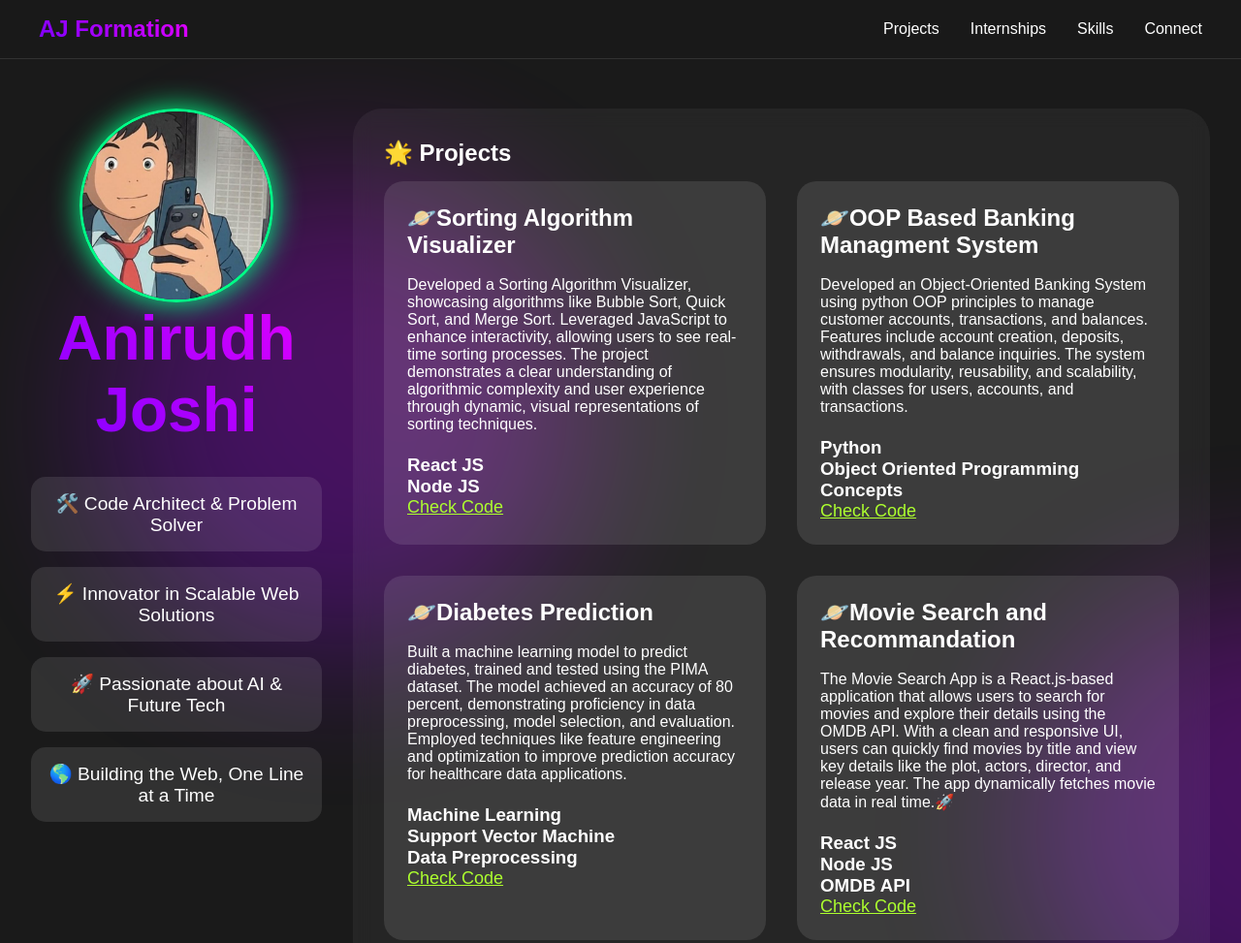
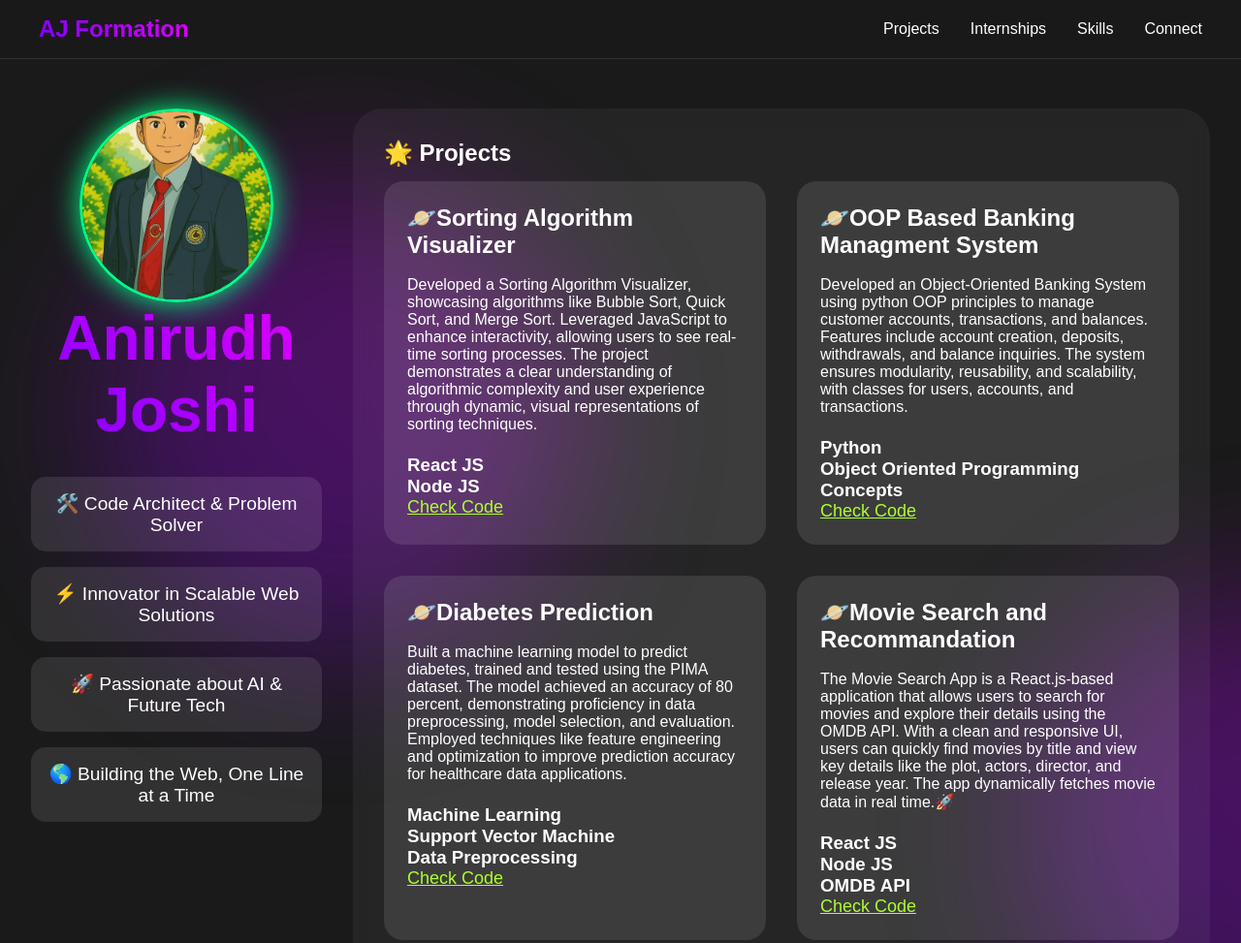
Before and after one commit to anirudhJoshi1112/PortFolio, a plain HTML site: page index.html in a window 1280 px wide. Shown: the top 973 px of the page at 97% size. Drawn offline with Linux system fonts and the light colour scheme.

Commit message:
P.F. HTML File

```diff
--- a/index.html
+++ b/index.html
@@ -346,7 +346,7 @@
         <!-- Profile Section -->
         <div class="profile-section">
             <div class="profile-img">
-                <img src="WhatsApp Image 2025-03-31 at 19.16.51_cd277ec6.jpg" alt="Profile Image">
+                <img src="AnnuGhibli.jpg" alt="Profile Image">
             </div>
             <h1>Anirudh Joshi</h1>
             <div class="intro-text">
```
